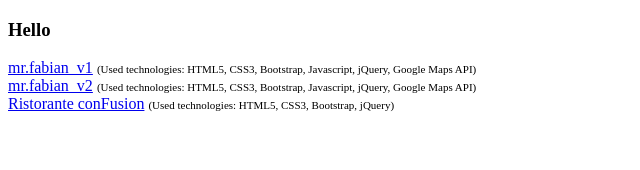
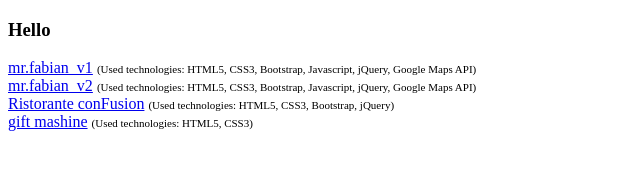
Before and after one commit to itmiko/itmiko.github.io, a plain HTML site: page index.html in a window 1280 px wide. Shown: the whole page, without its empty margins (0-640 px from the left). Drawn offline with Linux system fonts and the light colour scheme.

Commit message:
index.html

```diff
--- a/index.html
+++ b/index.html
@@ -12,5 +12,7 @@
     <a href="/mr.fabian_v1">mr.fabian_v1</a>&nbsp;<span>(Used technologies: HTML5, CSS3, Bootstrap, Javascript, jQuery, Google Maps API)</span><br>
     <a href="/mr.fabian_v2">mr.fabian_v2</a>&nbsp;<span>(Used technologies: HTML5, CSS3, Bootstrap, Javascript, jQuery, Google Maps API)</span><br>
     <a href="/conFusion">Ristorante conFusion</a>&nbsp;<span>(Used technologies: HTML5, CSS3, Bootstrap, jQuery)</span><br>
+    <a href="/gift mashine">gift mashine</a>&nbsp;<span>(Used technologies: HTML5, CSS3)</span><br>
+
 </body>
 </html>
```
